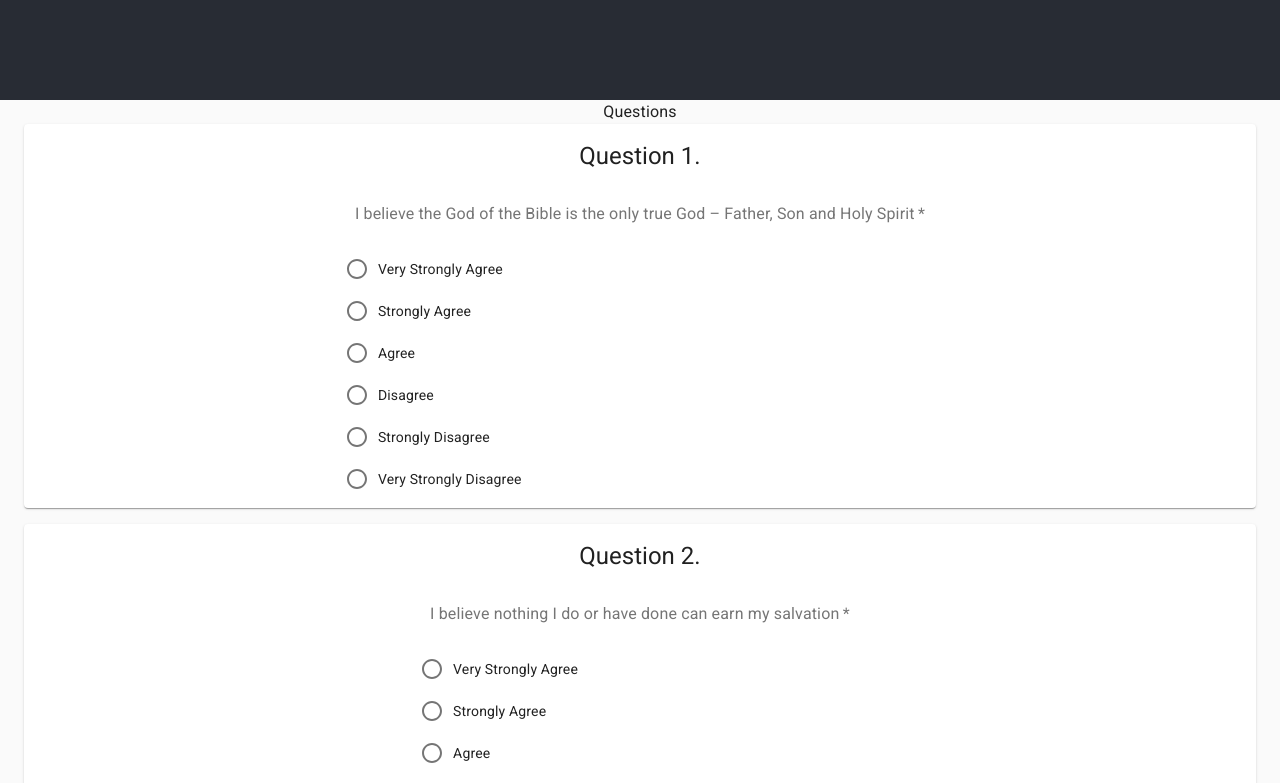
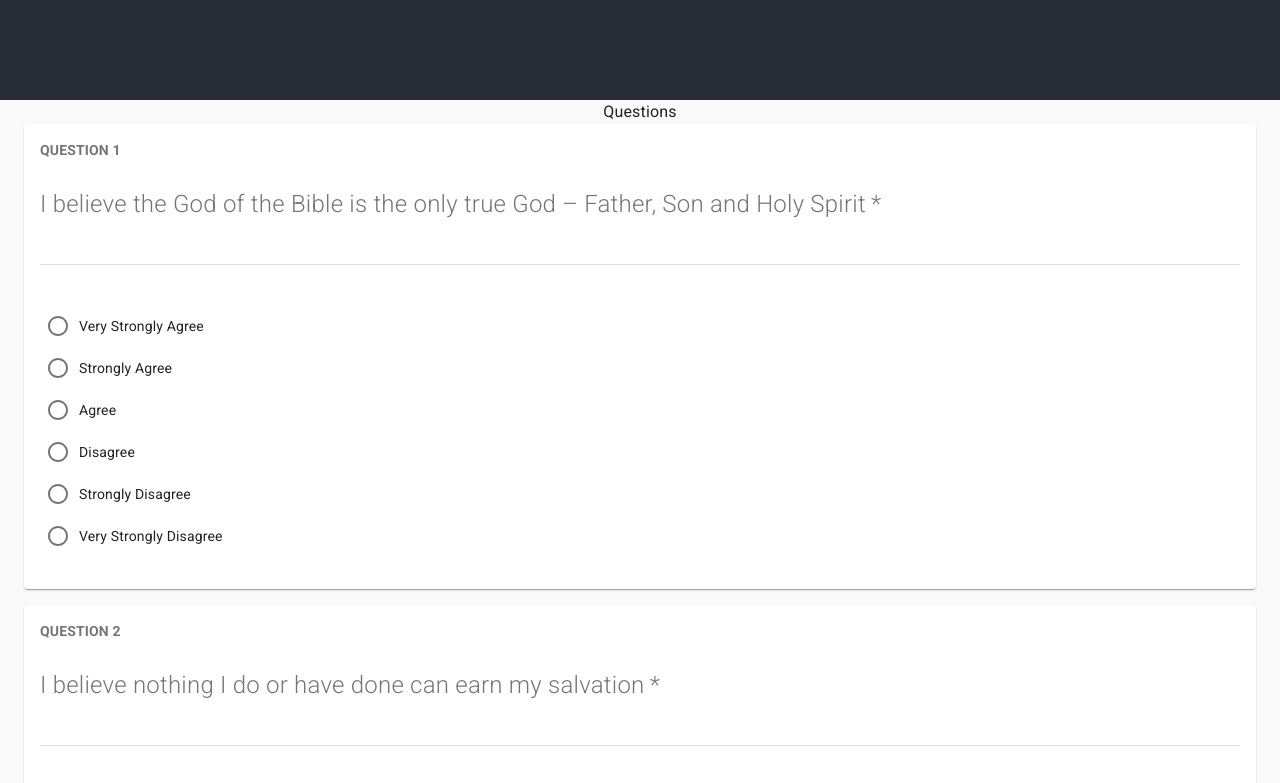
Before and after one commit to ChristopherZhong/grace-spiritual-discovery-tool, a React (Create React App) app: page / in a window 1280 px wide. Shown: the part 700-1483 px from the top of the page. Built offline with nearby package versions, Linux system fonts and the light colour scheme.

Commit message:
Update the style of a question

```diff
--- /dev/null
+++ b/src/components/x-question/Question.styles.tsx
@@ -0,0 +1,22 @@
+import { createStyles, makeStyles, Theme } from '@material-ui/core';
+
+export const useStyles = makeStyles((theme: Theme) =>
+  createStyles({
+    card: {},
+    cardHeader: {},
+    cardHeaderTitle: {
+      fontWeight: 'bold',
+      textAlign: 'start',
+      textTransform: 'uppercase',
+    },
+    formControl: {
+      width: '100%',
+    },
+    formLabel: {
+      fontSize: 'x-large',
+      fontWeight: 'lighter',
+      textAlign: 'start',
+      marginBottom: theme.spacing(2),
+    },
+  }),
+);
--- a/src/components/x-question/Question.tsx
+++ b/src/components/x-question/Question.tsx
@@ -1,8 +1,9 @@
 import { UpdateAnswerHandler } from '../../types/UpdateAnswerHandler';
 import { Question as IQuestion } from '../../types/Question';
-import { Card, CardActionArea, CardActions, CardContent, CardHeader, FormControl, FormLabel } from '@material-ui/core';
+import { Card, CardActions, CardContent, CardHeader, Divider, FormControl, FormLabel } from '@material-ui/core';
 import { getText } from '../../types/MultilingualText';
 import { Choices } from '../x-choices/Choices';
+import { useStyles } from './Question.styles';
 
 export interface QuestionProps {
   readonly handleChange: UpdateAnswerHandler;
@@ -11,16 +12,27 @@ export interface QuestionProps {
 }
 
 export function Question(props: QuestionProps): JSX.Element {
+  const classes = useStyles();
   const { handleChange, language, question } = props;
   const [text, found] = getText(question.text, language);
   return (
-    <Card>
-      <CardHeader title={`Question ${question.index}.`}/>
-      <FormControl required>
+    <Card className={classes.card}>
+      <CardHeader
+        className={classes.cardHeader}
+        title={`Question ${question.index}`}
+        titleTypographyProps={{
+          className: classes.cardHeaderTitle,
+          color: 'textSecondary',
+          variant: 'body2',
+          size: 'small',
+        }}
+      />
+      <FormControl className={classes.formControl} component='fieldset' required>
         <CardContent>
-          <FormLabel required>{found ? '' : '*'}{text}</FormLabel>
+          <FormLabel className={classes.formLabel} component='legend' required>{found ? '' : '*'}{text}</FormLabel>
         </CardContent>
-        <CardActionArea>
+        <CardContent><Divider/></CardContent>
+        <CardContent>
           <CardActions>
             <Choices
               language={language}
@@ -28,7 +40,7 @@ export function Question(props: QuestionProps): JSX.Element {
               question={question}
             />
           </CardActions>
-        </CardActionArea>
+        </CardContent>
       </FormControl>
     </Card>
   );
```
